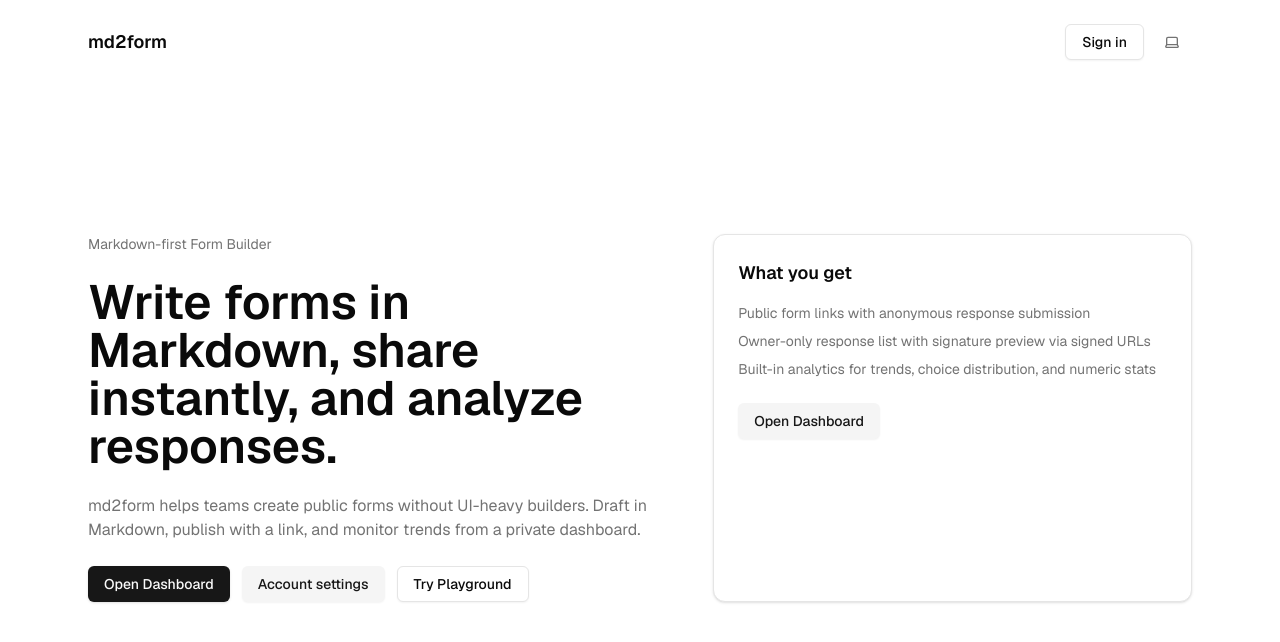
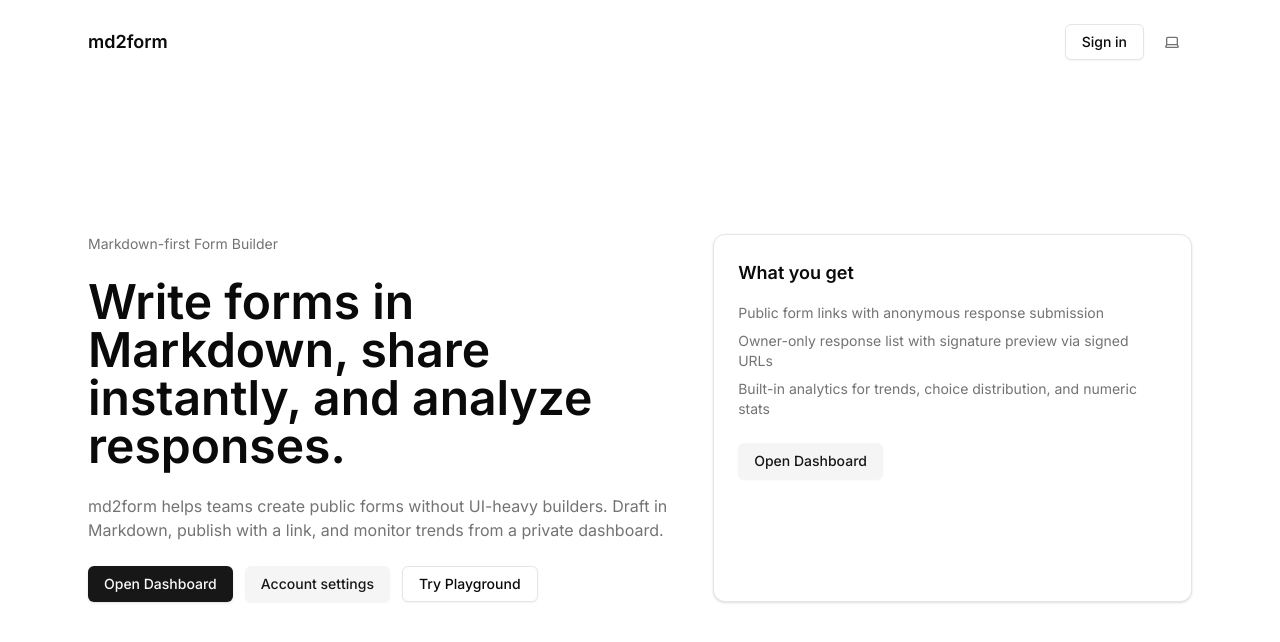
Before and after one commit to chi1180/md2form, a Next.js app: page / in a window 1280 px wide. Shown: the top 642 px of the page. Built offline with nearby package versions, Linux system fonts and the light colour scheme; no server answers.

Commit message:
integrated google search console

```diff
--- a/app/layout.tsx
+++ b/app/layout.tsx
@@ -1,5 +1,5 @@
 import type { Metadata } from "next";
-import { Geist } from "next/font/google";
+import { Inter, Noto_Sans } from "next/font/google";
 import { ThemeProvider } from "next-themes";
 import { Toaster } from "sonner";
 import "./globals.css";
@@ -7,15 +7,26 @@ import "./globals.css";
 const defaultUrl = process.env.VERCEL_URL
   ? `https://${process.env.VERCEL_URL}`
   : "http://localhost:3000";
+const googleVerification = process.env.GOOGLE_SITE_VERIFICATION ?? "NO_TOKEN";
 
 export const metadata: Metadata = {
   metadataBase: new URL(defaultUrl),
-  title: "Next.js and Supabase Starter Kit",
-  description: "The fastest way to build apps with Next.js and Supabase",
+  title: "Md2Form",
+  description:
+    "Write forms in Markdown, share instantly, and analyze responses.",
+  verification: {
+    google: googleVerification,
+  },
 };
 
-const geistSans = Geist({
-  variable: "--font-geist-sans",
+const InterFont = Inter({
+  variable: "--font-inter",
+  display: "swap",
+  subsets: ["latin"],
+});
+
+const Noto_SansFont = Noto_Sans({
+  variable: "--font-noto-sans",
   display: "swap",
   subsets: ["latin"],
 });
@@ -27,7 +38,12 @@ export default function RootLayout({
 }>) {
   return (
     <html lang="en" suppressHydrationWarning>
-      <body className={`${geistSans.className} antialiased`}>
+      <body
+        className={`${InterFont.className} ${Noto_SansFont.className} ${InterFont.variable} ${Noto_SansFont.variable} antialiased`}
+        style={{
+          fontFamily: `var(--font-inter), var(--font-noto-sans), system-ui, -apple-system, "Segoe UI", Roboto, "Helvetica Neue", Arial, sans-serif`,
+        }}
+      >
         <ThemeProvider
           attribute="class"
           defaultTheme="system"
```
